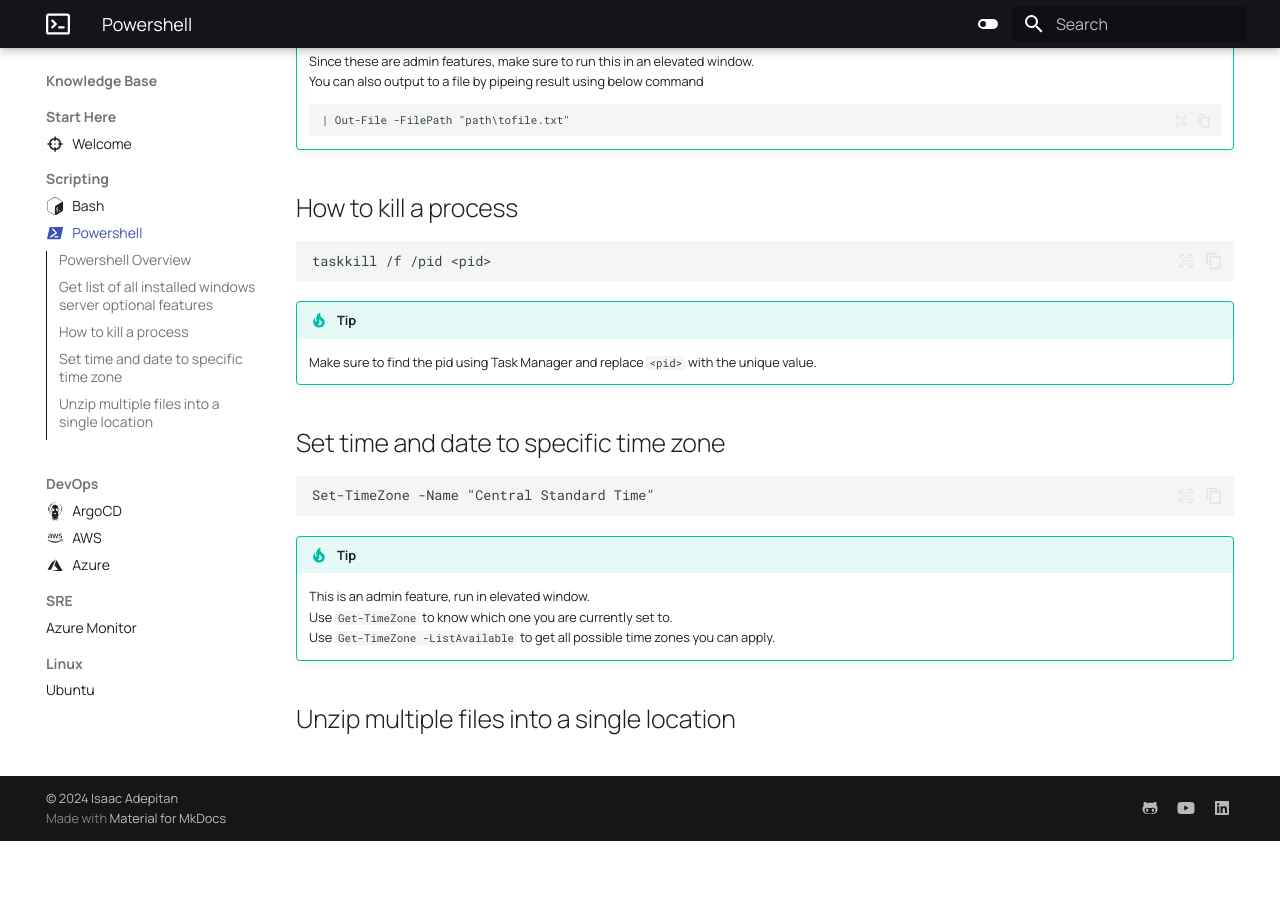
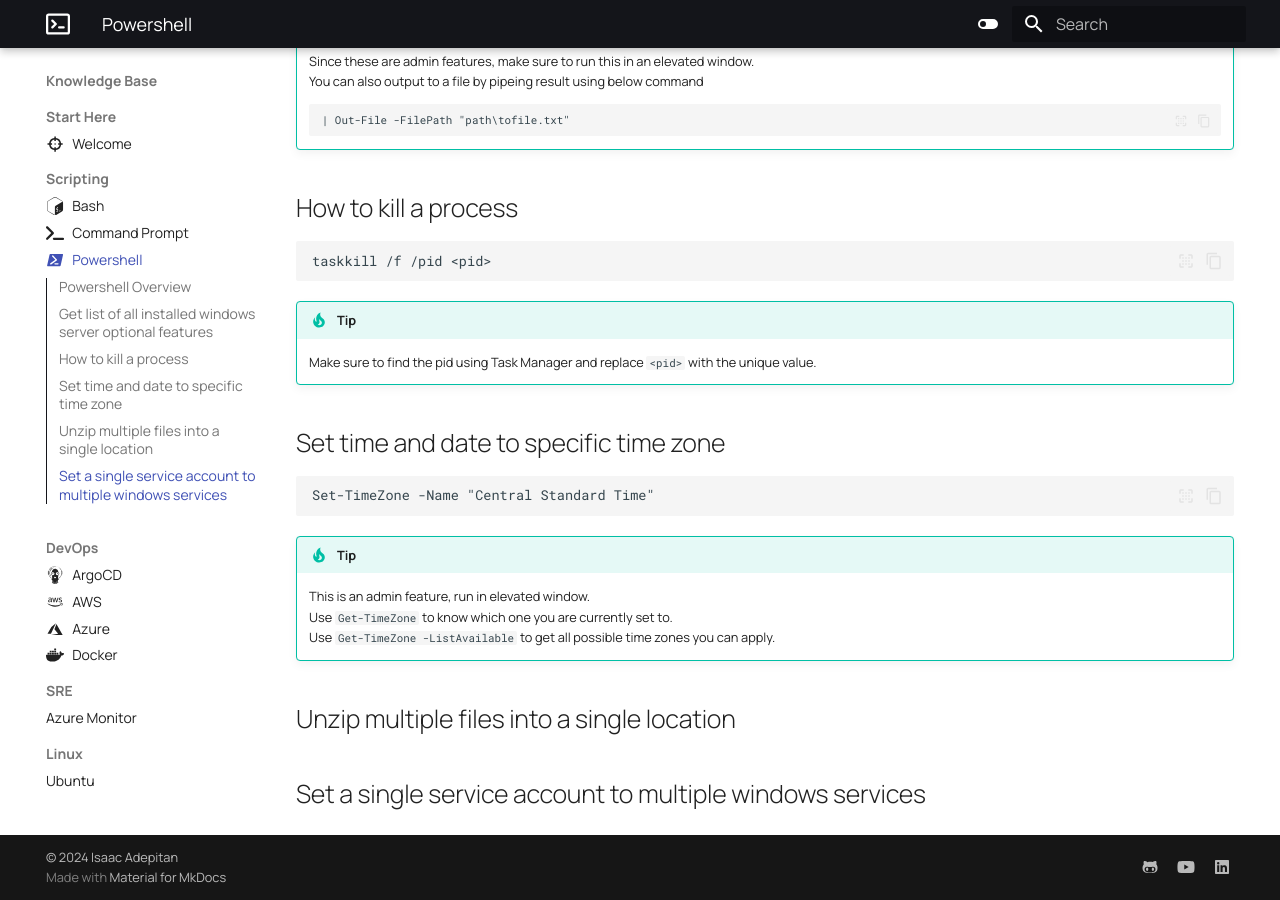
Before and after one commit to 1zyik/t1nk3r, an MkDocs documentation site: the page built from docs/sections/scripting/powershell.md, in a window 1280 px wide and 900 px high, scrolled down 549 px. Built offline with MkDocs 1.6.1 and Material for MkDocs 9.7.7, drawn with Linux system fonts in a browser that asks for light colours; before the commit the page ends 1390 px from its top, so only the background shows below that.

Commit message:
Added CMD and other

```diff
--- a/docs/sections/scripting/powershell.md
+++ b/docs/sections/scripting/powershell.md
@@ -32,4 +32,4 @@
 
 ## Unzip multiple files into a single location
 
-##
+## Set a single service account to multiple windows services
--- a/mkdocs.yml
+++ b/mkdocs.yml
@@ -103,11 +103,13 @@
         - 'Welcome': index.md
       - 'Scripting':
         - 'Bash': sections/scripting/bash.md
+        - 'Command Prompt': sections/scripting/cmd-prompt.md
         - 'Powershell': sections/scripting/powershell.md
       - 'DevOps':
         - 'ArgoCD': sections/devops/argocd.md
         - 'AWS': sections/devops/aws.md
         - 'Azure': sections/devops/azure.md
+        - 'Docker': sections/devops/docker.md
       - 'SRE':
         - 'Azure Monitor': sections/sre/azure-monitor.md
       - 'Linux':
```
Also changed, not shown: docs/sections/devops/docker.md (added, +1 -0 lines), docs/sections/scripting/cmd-prompt.md (added, +18 -0 lines).
